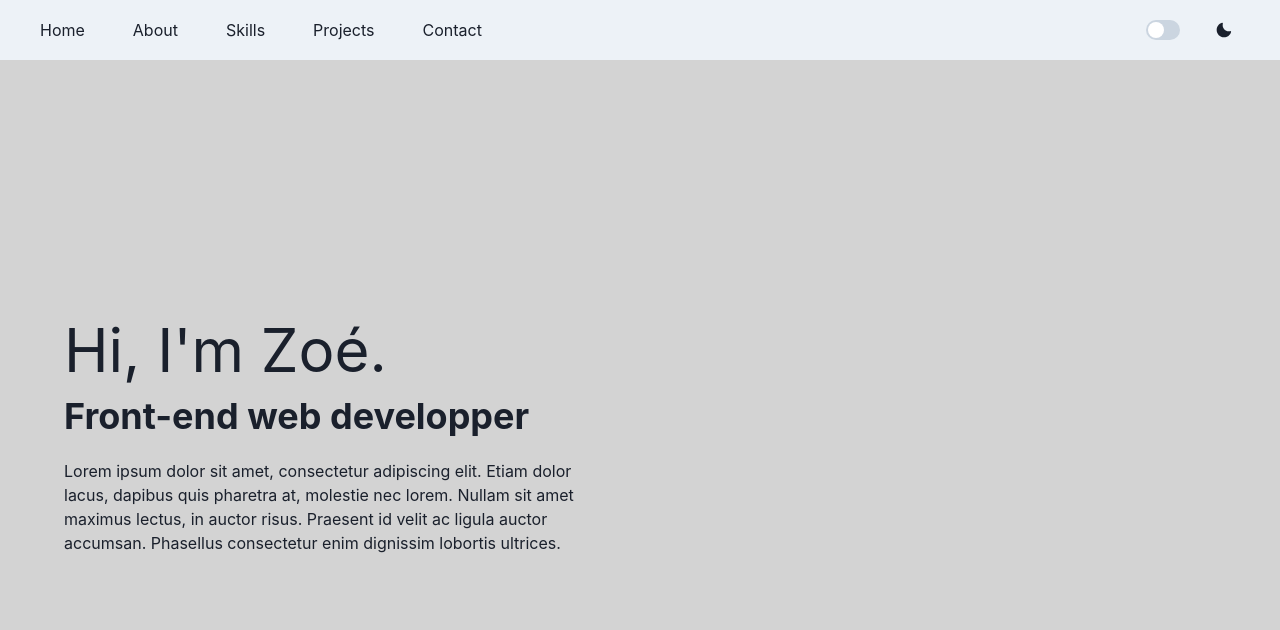
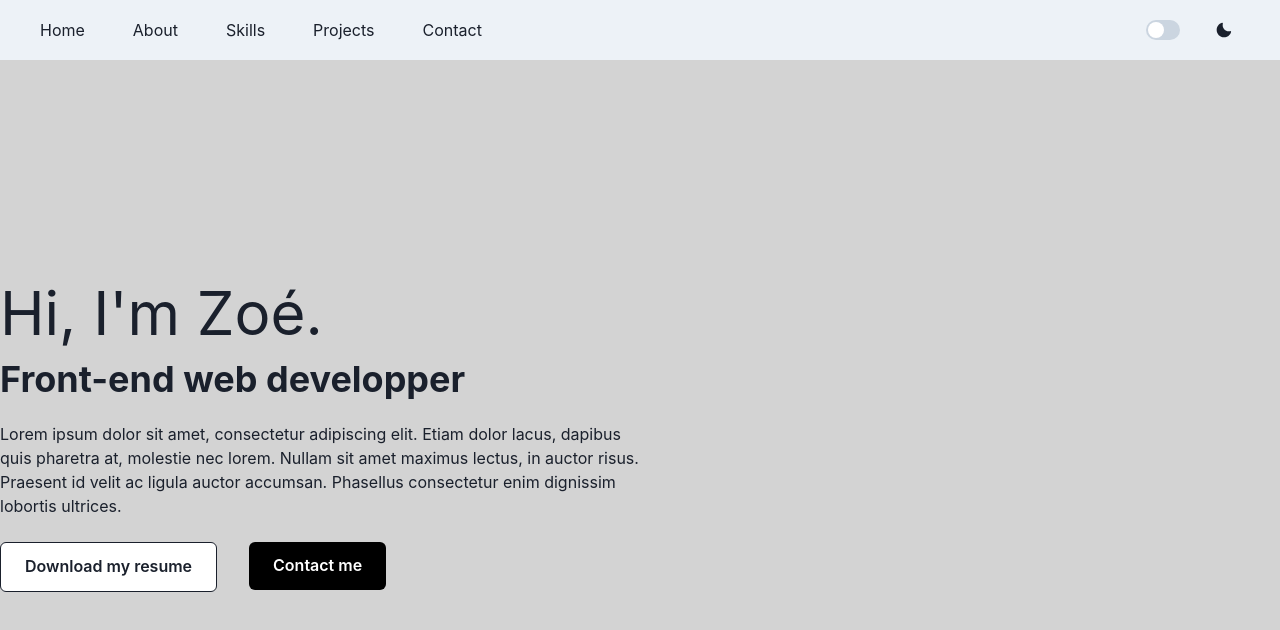
Before and after one commit to Tsuricate/Portfolio, a React (Create React App) app: page / in a window 1280 px wide. Shown: the top 630 px of the page. Built offline with nearby package versions, Linux system fonts and the light colour scheme.

Commit message:
Feature: Add actions buttons

```diff
--- /dev/null
+++ b/src/components/ActionButtons.js
@@ -0,0 +1,15 @@
+import React from 'react';
+import { Stack, Button } from '@chakra-ui/react';
+
+const ActionButtons = () => (
+  <Stack direction={{ base: 'column', sm: 'row' }} spacing={{ base: 3, md: 8 }} pt={6}>
+    <Button colorScheme="black" variant="outline" bg="white" p={6}>
+      Download my resume
+    </Button>
+    <Button colorScheme="white" bg="black" variant="solid" p={6}>
+      Contact me
+    </Button>
+  </Stack>
+);
+
+export default ActionButtons;
--- a/src/components/HomeContent.js
+++ b/src/components/HomeContent.js
@@ -1,16 +1,16 @@
 import React from 'react';
 import { Flex, Heading, Text } from '@chakra-ui/react';
 import SectionContainer from './SectionContainer';
+import ActionButtons from './ActionButtons';
 
 const HomeContent = () => (
-  <SectionContainer>
+  <SectionContainer bgColor="lightGray">
     <Flex
       display="flex"
       height="100%"
+      justifyContent="center"
       alignItems="center"
       width={{ lg: '50%' }}
-      justifyContent="center"
-      px={{ base: '7', lg: '16' }}
     >
       <Flex flexDirection="column">
         <Text fontSize="6xl">Hi, I&apos;m Zoé.</Text>
@@ -21,6 +21,7 @@ const HomeContent = () => (
           id velit ac ligula auctor accumsan. Phasellus consectetur enim dignissim lobortis
           ultrices.
         </Text>
+        <ActionButtons />
       </Flex>
     </Flex>
   </SectionContainer>
```
